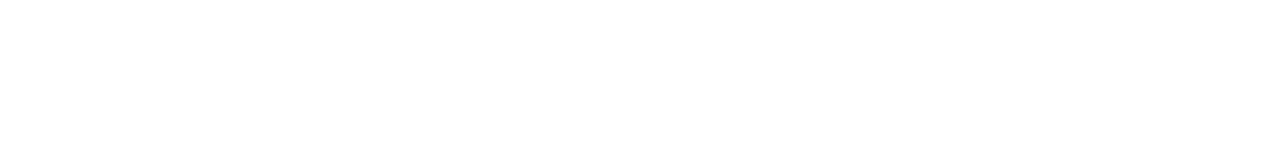
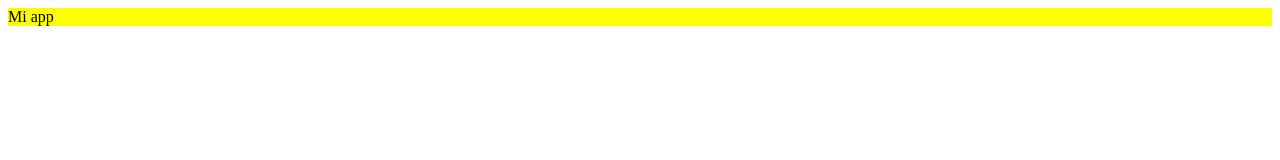
Before and after one commit to dianalauracst/Media-Queris, a plain HTML site: page index.html in a window 1280 px wide. Drawn offline with Linux system fonts and the light colour scheme.

Commit message:
cambios2

```diff
--- a/index.css
+++ b/index.css
@@ -19,15 +19,18 @@ header#encabezado {
     header#encabezado {
         background-color: purple;
         color: white;
-    }
+}
+}
 @media screen and (min-width:901px) and (max-width: 1000px){
     header#encabezado {
         background-color: #31ccd4;
         color: white;
     }
+}
 
 @media screen and (min-width:1001px) and (max-width: 1200px){
     header#encabezado {
         background-color: #d6a41a;
         color: white;
     }
+}
--- a/index.html
+++ b/index.html
@@ -0,0 +1,15 @@
+<!DOCTYPE html>
+<html lang="en">
+<head>
+    <meta charset="UTF-8">
+    <meta name="viewport" content="width=device-width, initial-scale=1.0">
+    <meta http-equiv="X-UA-Compatible" content="ie=edge">
+    <title>Mobile First</title>
+    <link rel="stylesheet" href="index.css">
+</head>
+<body>
+    <header id="encabezado">
+        Mi app
+    </header>
+</body>
+</html>
```
